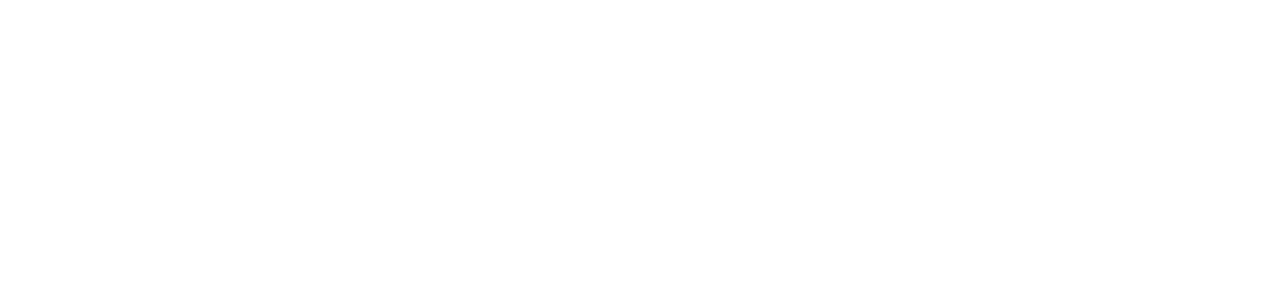
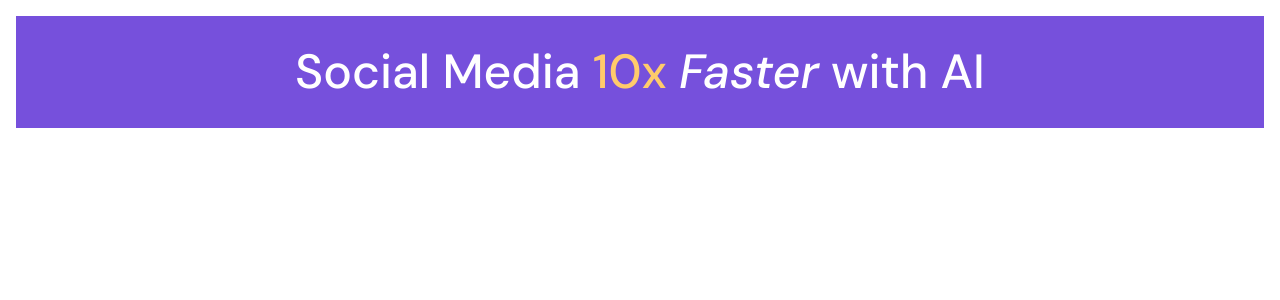
Before and after one commit to akshay-ken/novice-project-06, a React (Vite) app: page / in a window 1280 px wide. Shown: the top 300 px of the page. Built offline with nearby package versions, Linux system fonts and the light colour scheme.

Commit message:
feat: creating first card in layout

```diff
--- /dev/null
+++ b/src/components/CardOne.jsx
@@ -0,0 +1,10 @@
+export function CardOne() {
+  return (
+    <div className="bg-Purple-500 px-12 py-8">
+      <p className="text-White text-5xl font-medium text-center">
+        Social Media <span className="text-Yellow-500">10x</span>{" "}
+        <span className=" italic">Faster</span> with AI
+      </p>
+    </div>
+  );
+}
--- a/src/components/MainPage.jsx
+++ b/src/components/MainPage.jsx
@@ -1,3 +1,9 @@
+import { CardOne } from "./CardOne";
+
 export function MainPage() {
-  return <main></main>;
+  return (
+    <main className="w-full h-screen p-4">
+      <CardOne />
+    </main>
+  );
 }
--- a/src/index.css
+++ b/src/index.css
@@ -3,7 +3,7 @@
 
 @layer base {
   body {
-    @apply font-one;
+    @apply font-one bg-White;
   }
 }
 
```
